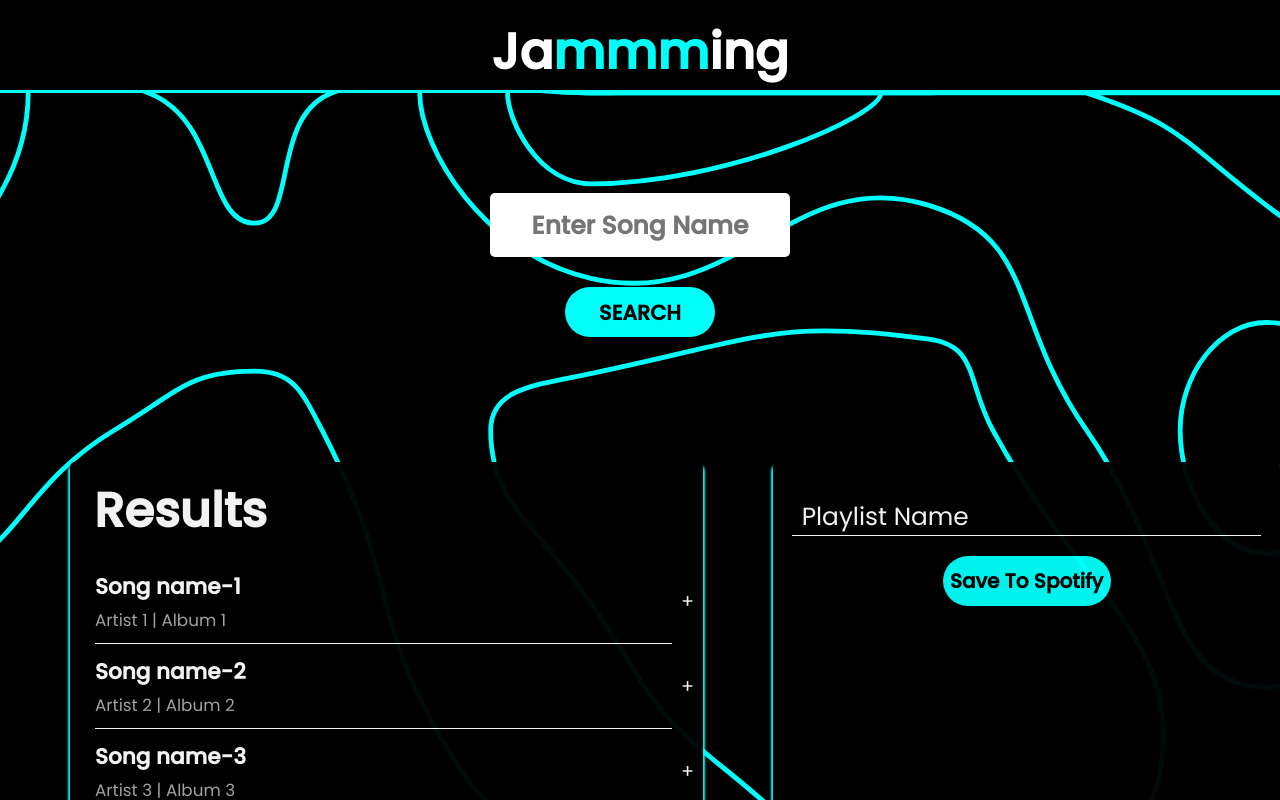
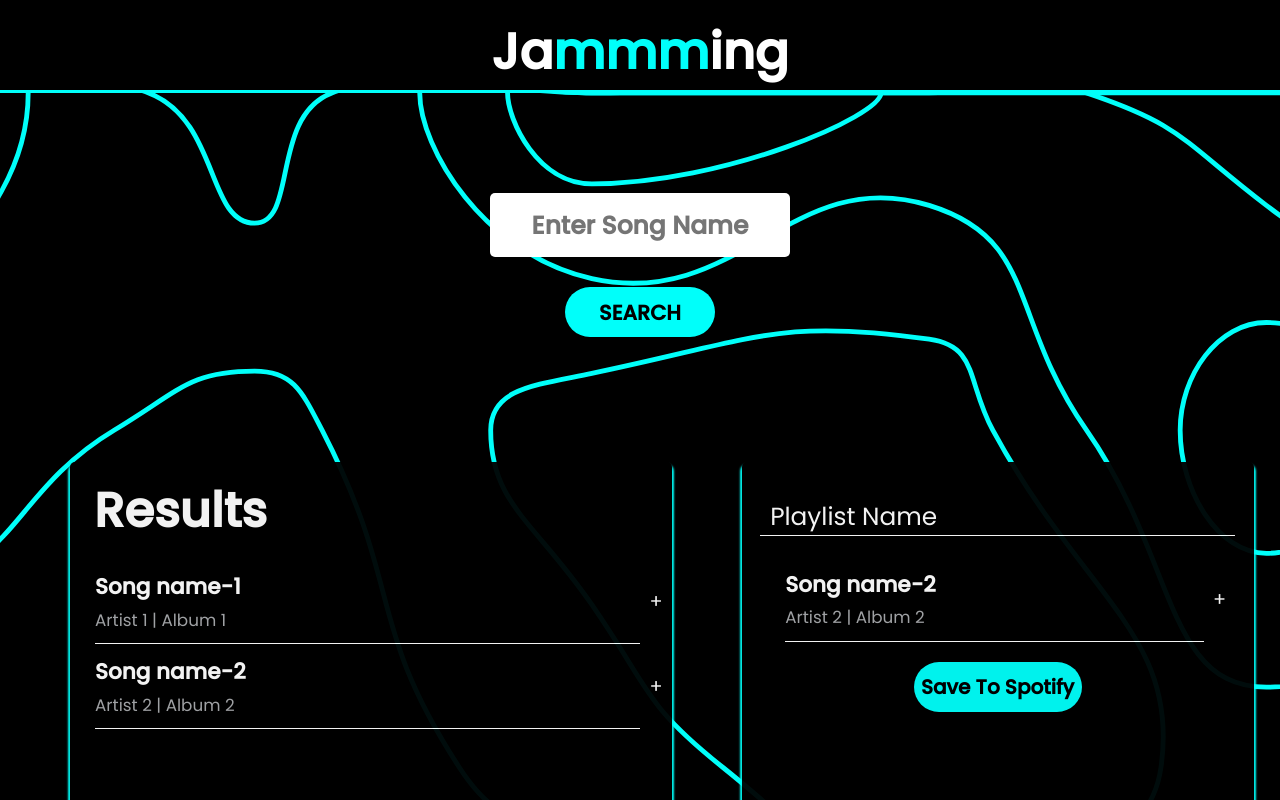
Before and after one commit to leakoo/jammming, a React (Create React App) app: page / in a window 1280 px wide. Shown: the top 800 px of the page. Built offline with nearby package versions, Linux system fonts and the light colour scheme.

Commit message:
added playlistTracks + playlistName to render under playlist

```diff
--- a/public/index.html
+++ b/public/index.html
@@ -24,7 +24,7 @@
       work correctly both with client-side routing and a non-root public URL.
       Learn how to configure a non-root public URL by running `npm run build`.
     -->
-    <title>React App</title>
+    <title>Jammming</title>
   </head>
   <body>
     <noscript>You need to enable JavaScript to run this app.</noscript>
--- a/src/Components/App/App.js
+++ b/src/Components/App/App.js
@@ -18,13 +18,18 @@ function App() {
       album: 'Album 2',
       id: 2,
     },
+  ]);
+
+  const [playlistName, setplaylistName] = useState('Playlist Name');
+  const [playlistTracks, setplaylistTracks] = useState([
     {
-      name: 'Song name-3',
-      artist: 'Artist 3',
-      album: 'Album 3',
+      name: 'Song name-2',
+      artist: 'Artist 2',
+      album: 'Album 2',
       id: 3,
     }
   ]);
+
   return (
     <>
       <h1 className="title">
@@ -36,7 +41,10 @@ function App() {
         <div className="Results-Playlist-Container">
           <SearchResults searchResults={searchResults} />
 
-          <Playlist />
+          <Playlist
+            playlistName={playlistName}
+            playlistTracks={playlistTracks}
+          />
         </div>
       </div>
     </>
--- a/src/Components/Playlist/Playlist.css
+++ b/src/Components/Playlist/Playlist.css
@@ -16,6 +16,7 @@
 .playlist input {
     width: 100%;
     padding-left: 10px;
+    margin-bottom: 21px;
     background-color: transparent;
     outline: none;
     border: none;
--- a/src/Components/Playlist/Playlist.js
+++ b/src/Components/Playlist/Playlist.js
@@ -1,10 +1,13 @@
 import React from "react";
 import './Playlist.css';
+import TrackList from '../TrackList/TrackList.js';
 
-function Playlist() {
+function Playlist(props) {
     return (
       <div className="playlist">
         <input type="text" placeholder="Playlist Name"/>
+
+        <TrackList tracks={props.playlistTracks}/>
 
         <button className="Playlist-save">
           Save To Spotify
--- a/src/Components/SearchResults/SearchResults.css
+++ b/src/Components/SearchResults/SearchResults.css
@@ -1,7 +1,7 @@
 .SearchResults {
     display: flex;
     flex-direction: column;
-    width: 50%;
+    width: 47%;
     height: 950px;
     margin: 4.68rem 0 1.875rem 4.375rem;
     overflow-y: scroll;
```
